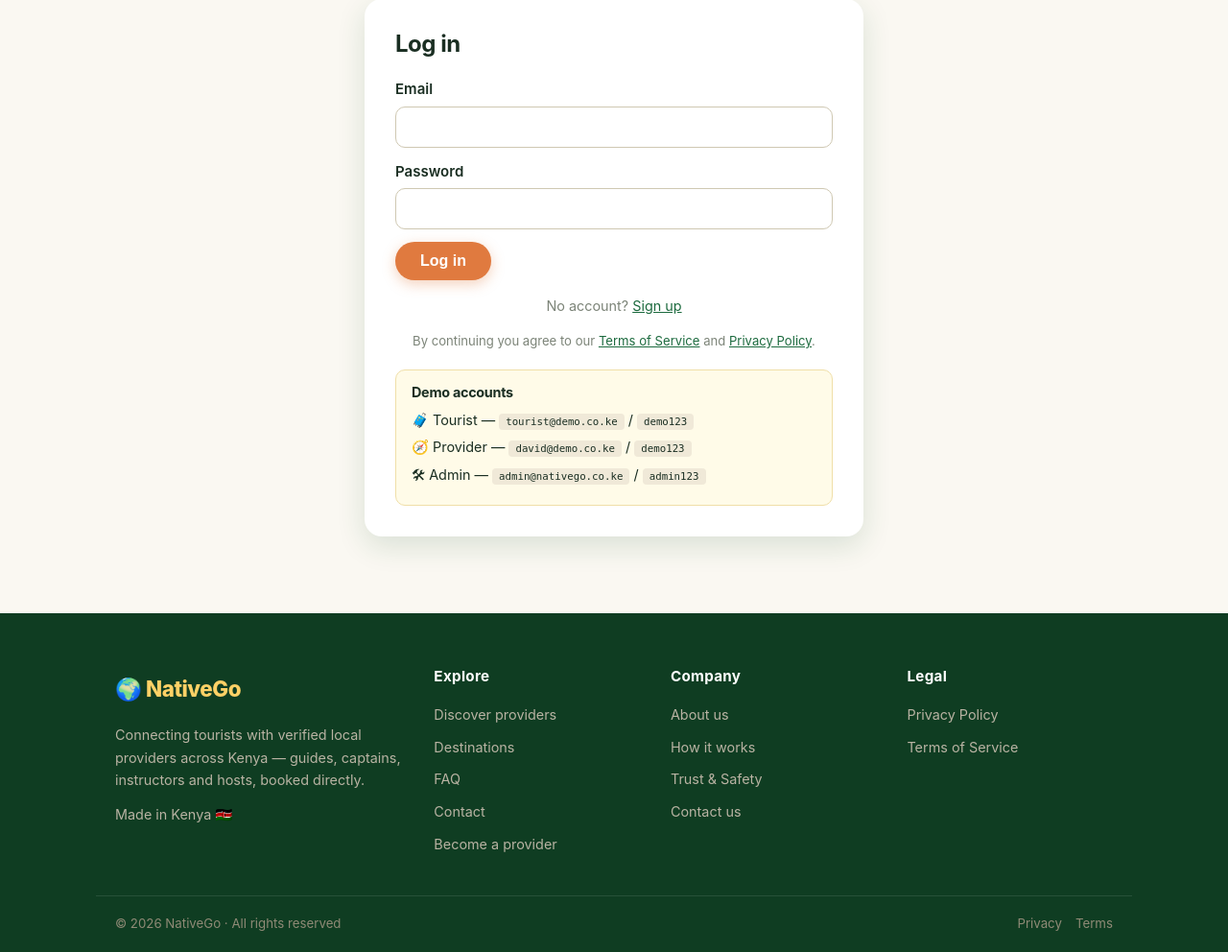
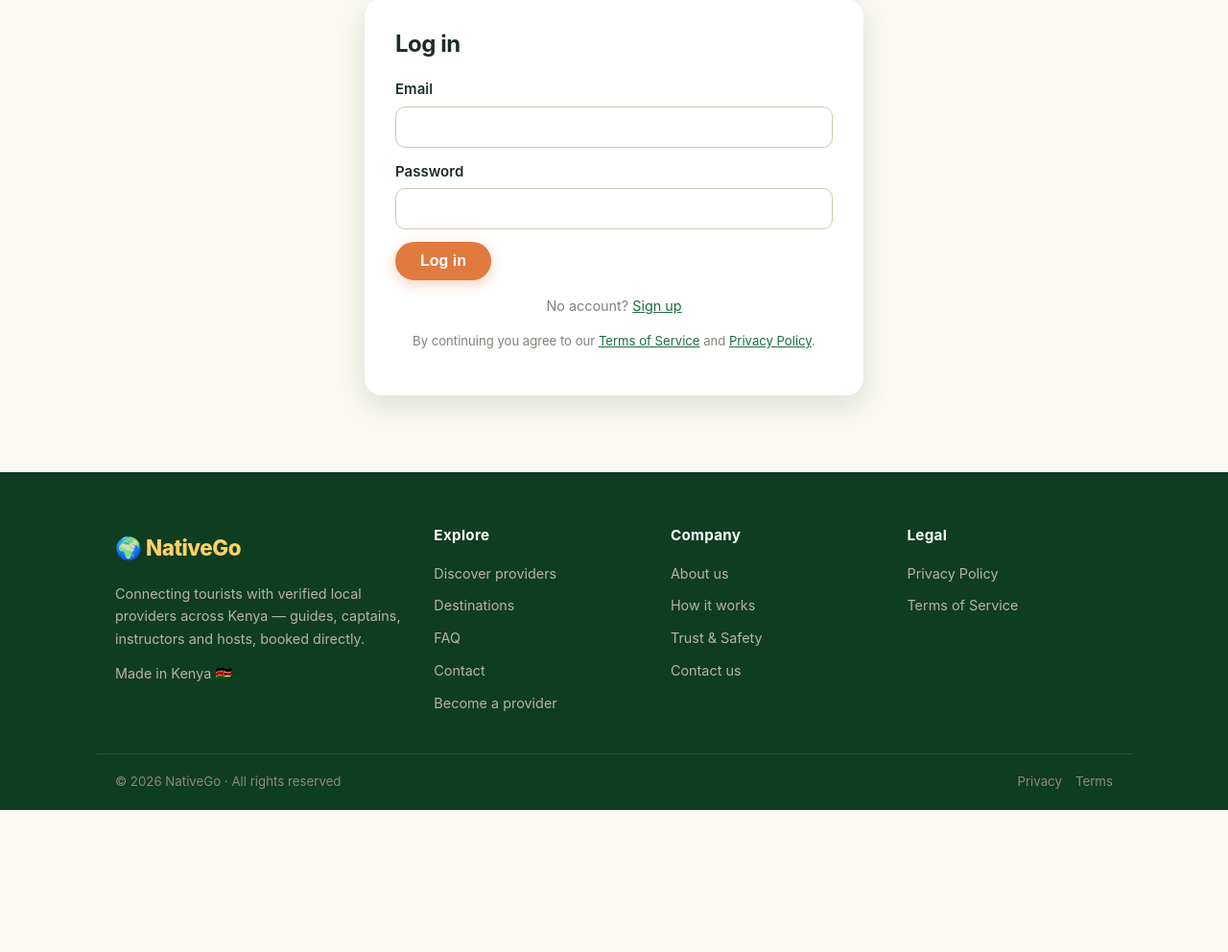
Before and after one commit to agreygorwa-sketch/nativego-flask, a Flask app: page /login in a window 1280 px wide. Shown: the part 111-1103 px from the top of the page at 96% size. After the commit the page ends 955 px from the top, so only its background shows below. Run offline with Flask 3, Linux system fonts and the light colour scheme.

Commit message:
Remove demo accounts box from login page

```diff
--- a/templates/login.html
+++ b/templates/login.html
@@ -10,13 +10,6 @@
 </form>
 <p class="muted center">No account? <a href="{{ url_for('signup') }}">Sign up</a></p>
 <p class="fineprint">By continuing you agree to our <a href="{{ url_for('terms') }}">Terms of Service</a> and <a href="{{ url_for('privacy') }}">Privacy Policy</a>.</p>
-
-<div class="demo">
-  <h4>Demo accounts</h4>
-  <p>🧳 Tourist — <code>tourist@demo.co.ke</code> / <code>demo123</code></p>
-  <p>🧭 Provider — <code>david@demo.co.ke</code> / <code>demo123</code></p>
-  <p>🛠 Admin — <code>admin@nativego.co.ke</code> / <code>admin123</code></p>
-</div>
 </div>
 </div>
 {% endblock %}
```
